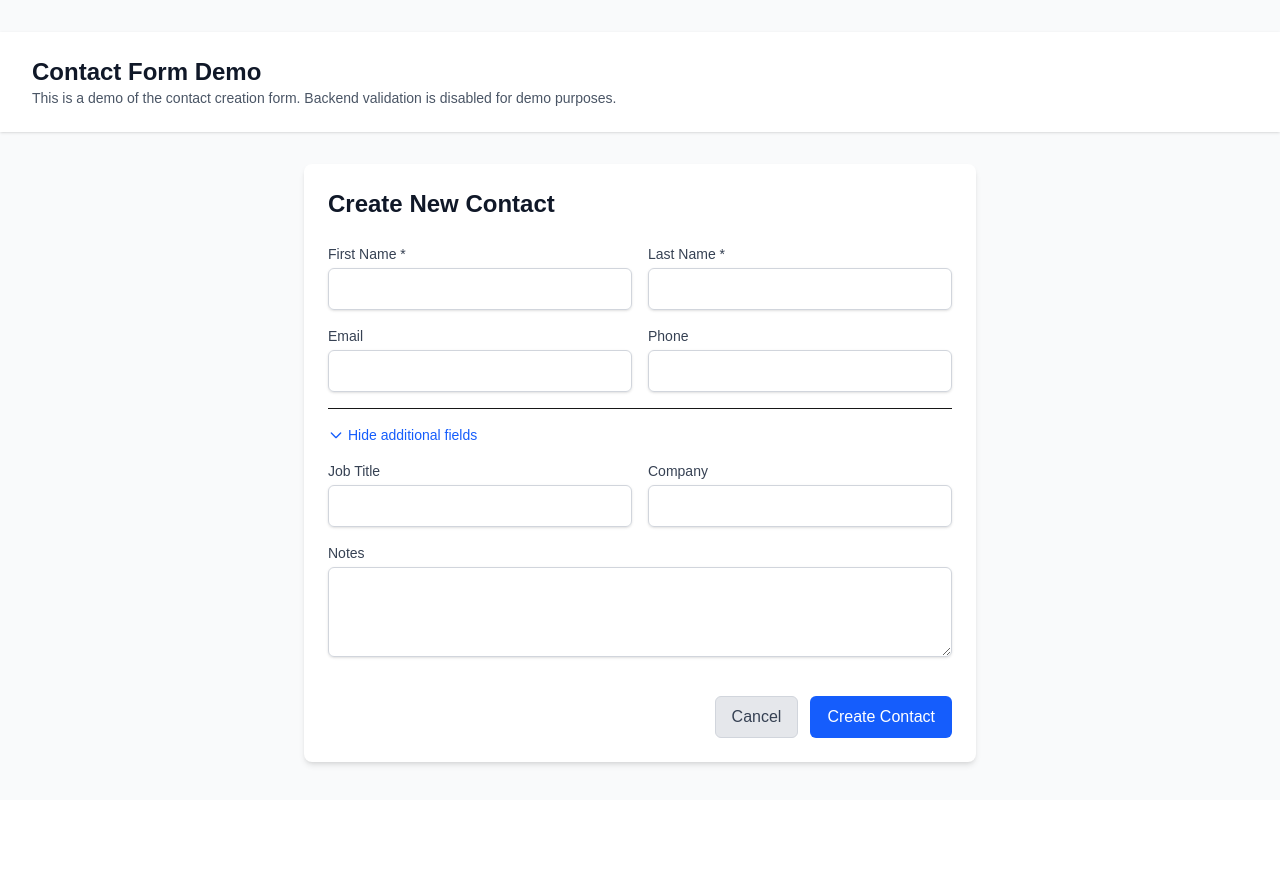
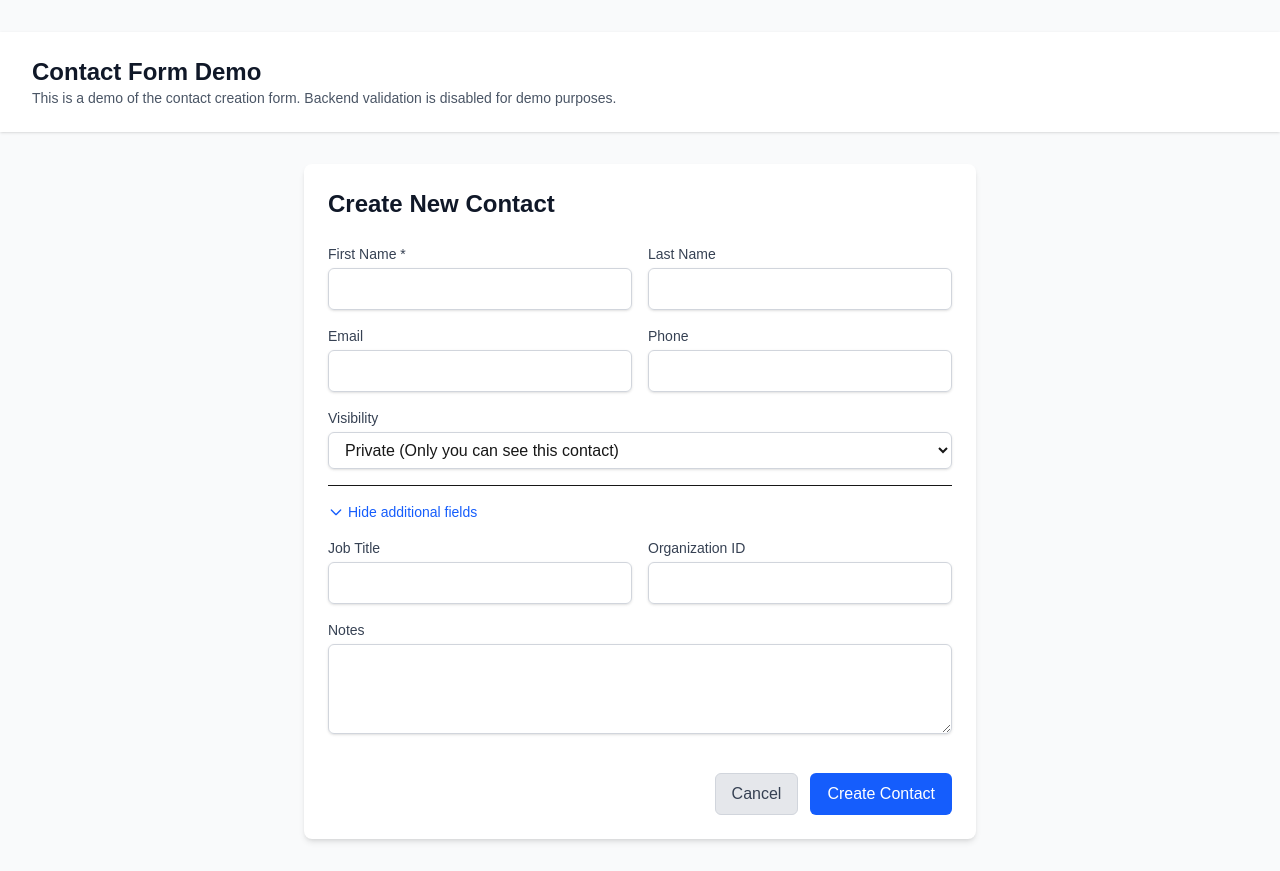
Before and after one commit to Nexlified/Recaller, a Next.js app in the folder frontend/: page /contact-form-demo in a window 1280 px wide. Both pictures are taken after a click on the button "Show additional fields". Before the commit the page ends 800 px from the top, so only its background shows below. Built offline with nearby package versions, Linux system fonts and the light colour scheme; no server answers.

Commit message:
Update Contact interface and service to support visibility settings
Co-authored-by: credevator <2756303+credevator@users.noreply.github.com>

```diff
--- a/frontend/src/app/contact-edit-delete-demo/page.tsx
+++ b/frontend/src/app/contact-edit-delete-demo/page.tsx
@@ -3,7 +3,7 @@
 import React, { useState } from 'react';
 import { ContactForm } from '@/components/contacts/ContactForm';
 import { ConfirmDialog } from '@/components/contacts/ConfirmDialog';
-import { Contact } from '@/services/contacts';
+import { Contact, ContactVisibility } from '@/services/contacts';
 
 export default function ContactEditDeleteDemo() {
   const [contacts, setContacts] = useState<Contact[]>([
@@ -13,12 +13,12 @@ export default function ContactEditDeleteDemo() {
       created_by_user_id: 1,
       first_name: 'John',
       last_name: 'Doe',
-      full_name: 'John Doe',
       email: 'john.doe@example.com',
       phone: '555-1234',
-      title: 'Software Engineer',
-      company: 'Tech Corp',
+      job_title: 'Software Engineer',
+      organization_id: 1,
       notes: 'Met at conference',
+      visibility: ContactVisibility.PRIVATE,
       is_active: true,
       created_at: '2024-01-01T00:00:00Z',
       updated_at: '2024-01-01T00:00:00Z',
@@ -29,12 +29,12 @@ export default function ContactEditDeleteDemo() {
       created_by_user_id: 1,
       first_name: 'Jane',
       last_name: 'Smith',
-      full_name: 'Jane Smith',
       email: 'jane.smith@example.com',
       phone: '555-5678',
-      title: 'Product Manager',
-      company: 'Innovation Inc',
+      job_title: 'Product Manager',
+      organization_id: 2,
       notes: 'Potential collaboration',
+      visibility: ContactVisibility.PUBLIC,
       is_active: true,
       created_at: '2024-01-02T00:00:00Z',
       updated_at: '2024-01-02T00:00:00Z',
@@ -153,22 +153,22 @@ export default function ContactEditDeleteDemo() {
                         <div className="flex-shrink-0">
                           <div className="h-10 w-10 rounded-full bg-gray-300 flex items-center justify-center">
                             <span className="text-sm font-medium text-gray-700">
-                              {contact.first_name.charAt(0)}{contact.last_name.charAt(0)}
+                              {contact.first_name.charAt(0)}{contact.last_name?.charAt(0) || ''}
                             </span>
                           </div>
                         </div>
                         <div className="ml-4">
                           <div className="text-sm font-medium text-gray-900">
-                            {contact.full_name}
+                            {contact.first_name} {contact.last_name}
                           </div>
                           <div className="text-sm text-gray-500">
                             {contact.email && <span>{contact.email}</span>}
                             {contact.email && contact.phone && <span> • </span>}
                             {contact.phone && <span>{contact.phone}</span>}
                           </div>
-                          {contact.company && (
+                          {contact.job_title && (
                             <div className="text-sm text-gray-500">
-                              {contact.title && `${contact.title} at `}{contact.company}
+                              {contact.job_title}
                             </div>
                           )}
                         </div>
--- a/frontend/src/components/contacts/ContactForm.tsx
+++ b/frontend/src/components/contacts/ContactForm.tsx
@@ -1,7 +1,7 @@
 'use client';
 
 import React, { useState } from 'react';
-import { ContactCreate, Contact } from '../../services/contacts';
+import { ContactCreate, Contact, ContactVisibility } from '../../services/contacts';
 import contactsService from '../../services/contacts';
 
 interface ContactFormProps {
@@ -25,12 +25,12 @@ export const ContactForm: React.FC<ContactFormProps> = ({ onSuccess, onCancel, d
   const [formData, setFormData] = useState<ContactCreate>({
     first_name: editingContact?.first_name || '',
     last_name: editingContact?.last_name || '',
-    full_name: editingContact?.full_name || '',
     email: editingContact?.email || '',
     phone: editingContact?.phone || '',
-    title: editingContact?.title || '',
-    company: editingContact?.company || '',
+    job_title: editingContact?.job_title || '',
+    organization_id: editingContact?.organization_id || undefined,
     notes: editingContact?.notes || '',
+    visibility: editingContact?.visibility || ContactVisibility.PRIVATE,
     is_active: editingContact?.is_active ?? true,
   });
 
@@ -38,14 +38,9 @@ export const ContactForm: React.FC<ContactFormProps> = ({ onSuccess, onCancel, d
   const [isSubmitting, setIsSubmitting] = useState(false);
   const [isExpanded, setIsExpanded] = useState(false);
 
-  // Update full_name when first_name or last_name changes
-  const updateFormData = (field: keyof ContactCreate, value: string | boolean) => {
+  // Update form data
+  const updateFormData = (field: keyof ContactCreate, value: string | boolean | ContactVisibility | number | undefined) => {
     const newData = { ...formData, [field]: value };
-
-    if (field === 'first_name' || field === 'last_name') {
-      newData.full_name = `${newData.first_name} ${newData.last_name}`.trim();
-    }
-
     setFormData(newData);
 
     // Clear field-specific error when user starts typing
@@ -60,10 +55,6 @@ export const ContactForm: React.FC<ContactFormProps> = ({ onSuccess, onCancel, d
     // Required field validation
     if (!formData.first_name.trim()) {
       newErrors.first_name = 'First name is required';
-    }
-
-    if (!formData.last_name.trim()) {
-      newErrors.last_name = 'Last name is required';
     }
 
     // Email validation
@@ -122,14 +113,21 @@ export const ContactForm: React.FC<ContactFormProps> = ({ onSuccess, onCancel, d
 
       if (demoMode) {
         // In demo mode, just simulate success
-        const mockContact = {
+        const mockContact: Contact = {
           id: isEditing ? editingContact!.id : Date.now(),
           tenant_id: isEditing ? editingContact!.tenant_id : 1,
           created_by_user_id: isEditing ? editingContact!.created_by_user_id : 1,
-          ...formData,
+          first_name: formData.first_name,
+          last_name: formData.last_name,
+          email: formData.email,
+          phone: formData.phone,
+          job_title: formData.job_title,
+          organization_id: formData.organization_id,
+          notes: formData.notes,
+          visibility: formData.visibility || ContactVisibility.PRIVATE,
+          is_active: formData.is_active ?? true,
           created_at: isEditing ? editingContact!.created_at : new Date().toISOString(),
           updated_at: isEditing ? new Date().toISOString() : undefined,
-          is_active: true,
         };
 
         if (onSuccess) {
@@ -154,12 +152,12 @@ export const ContactForm: React.FC<ContactFormProps> = ({ onSuccess, onCancel, d
         setFormData({
           first_name: '',
           last_name: '',
-          full_name: '',
           email: '',
           phone: '',
-          title: '',
-          company: '',
+          job_title: '',
+          organization_id: undefined,
           notes: '',
+          visibility: ContactVisibility.PRIVATE,
           is_active: true,
         });
       }
@@ -218,12 +216,12 @@ export const ContactForm: React.FC<ContactFormProps> = ({ onSuccess, onCancel, d
 
           <div>
             <label htmlFor="last_name" className="block text-sm font-medium text-gray-700 mb-1">
-              Last Name *
+              Last Name
             </label>
             <input
               type="text"
               id="last_name"
-              value={formData.last_name}
+              value={formData.last_name || ''}
               onChange={(e) => updateFormData('last_name', e.target.value)}
               className={`w-full px-3 py-2 border rounded-md shadow-sm focus:outline-none focus:ring-2 focus:ring-blue-500 ${
                 errors.last_name ? 'border-red-300' : 'border-gray-300'
@@ -244,7 +242,7 @@ export const ContactForm: React.FC<ContactFormProps> = ({ onSuccess, onCancel, d
             <input
               type="email"
               id="email"
-              value={formData.email}
+              value={formData.email || ''}
               onChange={(e) => updateFormData('email', e.target.value)}
               className={`w-full px-3 py-2 border rounded-md shadow-sm focus:outline-none focus:ring-2 focus:ring-blue-500 ${
                 errors.email ? 'border-red-300' : 'border-gray-300'
@@ -263,7 +261,7 @@ export const ContactForm: React.FC<ContactFormProps> = ({ onSuccess, onCancel, d
             <input
               type="tel"
               id="phone"
-              value={formData.phone}
+              value={formData.phone || ''}
               onChange={(e) => updateFormData('phone', e.target.value)}
               className={`w-full px-3 py-2 border rounded-md shadow-sm focus:outline-none focus:ring-2 focus:ring-blue-500 ${
                 errors.phone ? 'border-red-300' : 'border-gray-300'
@@ -274,6 +272,23 @@ export const ContactForm: React.FC<ContactFormProps> = ({ onSuccess, onCancel, d
               <p className="mt-1 text-sm text-red-600">{errors.phone}</p>
             )}
           </div>
+        </div>
+
+        {/* Visibility Field */}
+        <div>
+          <label htmlFor="visibility" className="block text-sm font-medium text-gray-700 mb-1">
+            Visibility
+          </label>
+          <select
+            id="visibility"
+            value={formData.visibility}
+            onChange={(e) => updateFormData('visibility', e.target.value as ContactVisibility)}
+            className="w-full px-3 py-2 border border-gray-300 rounded-md shadow-sm focus:outline-none focus:ring-2 focus:ring-blue-500"
+            disabled={isSubmitting}
+          >
+            <option value={ContactVisibility.PRIVATE}>Private (Only you can see this contact)</option>
+            <option value={ContactVisibility.PUBLIC}>Public (Visible to all users in your organization)</option>
+          </select>
         </div>
 
         {/* Expandable Additional Fields */}
@@ -300,28 +315,31 @@ export const ContactForm: React.FC<ContactFormProps> = ({ onSuccess, onCancel, d
             <div className="space-y-4">
               <div className="grid grid-cols-1 md:grid-cols-2 gap-4">
                 <div>
-                  <label htmlFor="title" className="block text-sm font-medium text-gray-700 mb-1">
+                  <label htmlFor="job_title" className="block text-sm font-medium text-gray-700 mb-1">
                     Job Title
                   </label>
                   <input
                     type="text"
-                    id="title"
-                    value={formData.title}
-                    onChange={(e) => updateFormData('title', e.target.value)}
+                    id="job_title"
+                    value={formData.job_title || ''}
+                    onChange={(e) => updateFormData('job_title', e.target.value)}
                     className="w-full px-3 py-2 border border-gray-300 rounded-md shadow-sm focus:outline-none focus:ring-2 focus:ring-blue-500"
                     disabled={isSubmitting}
                   />
                 </div>
 
                 <div>
-                  <label htmlFor="company" className="block text-sm font-medium text-gray-700 mb-1">
-                    Company
+                  <label htmlFor="organization_id" className="block text-sm font-medium text-gray-700 mb-1">
+                    Organization ID
                   </label>
                   <input
-                    type="text"
-                    id="company"
-                    value={formData.company}
-                    onChange={(e) => updateFormData('company', e.target.value)}
+                    type="number"
+                    id="organization_id"
+                    value={formData.organization_id || ''}
+                    onChange={(e) => {
+                      const value = e.target.value;
+                      updateFormData('organization_id', value ? parseInt(value) : undefined);
+                    }}
                     className="w-full px-3 py-2 border border-gray-300 rounded-md shadow-sm focus:outline-none focus:ring-2 focus:ring-blue-500"
                     disabled={isSubmitting}
                   />
@@ -335,7 +353,7 @@ export const ContactForm: React.FC<ContactFormProps> = ({ onSuccess, onCancel, d
                 <textarea
                   id="notes"
                   rows={3}
-                  value={formData.notes}
+                  value={formData.notes || ''}
                   onChange={(e) => updateFormData('notes', e.target.value)}
                   className="w-full px-3 py-2 border border-gray-300 rounded-md shadow-sm focus:outline-none focus:ring-2 focus:ring-blue-500"
                   disabled={isSubmitting}
--- a/frontend/src/services/contacts.ts
+++ b/frontend/src/services/contacts.ts
@@ -1,17 +1,22 @@
 import api from './api';
+
+export enum ContactVisibility {
+  PRIVATE = "private",
+  PUBLIC = "public"
+}
 
 export interface Contact {
   id: number;
   tenant_id: number;
   created_by_user_id: number;
   first_name: string;
-  last_name: string;
-  full_name: string;
+  last_name?: string;
   email?: string;
   phone?: string;
-  title?: string;
-  company?: string;
+  job_title?: string;
+  organization_id?: number;
   notes?: string;
+  visibility: ContactVisibility;
   is_active: boolean;
   created_at: string;
   updated_at?: string;
@@ -19,25 +24,25 @@ export interface Contact {
 
 export interface ContactCreate {
   first_name: string;
-  last_name: string;
-  full_name: string;
+  last_name?: string;
   email?: string;
   phone?: string;
-  title?: string;
-  company?: string;
+  job_title?: string;
+  organization_id?: number;
   notes?: string;
+  visibility?: ContactVisibility;
   is_active?: boolean;
 }
 
 export interface ContactUpdate {
   first_name?: string;
   last_name?: string;
-  full_name?: string;
   email?: string;
   phone?: string;
-  title?: string;
-  company?: string;
+  job_title?: string;
+  organization_id?: number;
   notes?: string;
+  visibility?: ContactVisibility;
   is_active?: boolean;
 }
 
@@ -53,6 +58,11 @@ class ContactsService {
     return response.data;
   }
 
+  async getPublicContacts(skip: number = 0, limit: number = 100): Promise<Contact[]> {
+    const response = await api.get<Contact[]>(`/contacts/public/?skip=${skip}&limit=${limit}`);
+    return response.data;
+  }
+
   async getContact(contactId: number): Promise<Contact> {
     const response = await api.get<Contact>(`/contacts/${contactId}`);
     return response.data;
@@ -65,6 +75,11 @@ class ContactsService {
 
   async updateContact(contactId: number, contactData: ContactUpdate): Promise<Contact> {
     const response = await api.put<Contact>(`/contacts/${contactId}`, contactData);
+    return response.data;
+  }
+
+  async updateContactVisibility(contactId: number, visibility: ContactVisibility): Promise<Contact> {
+    const response = await api.patch<Contact>(`/contacts/${contactId}/visibility`, visibility);
     return response.data;
   }
 
```
Also changed, not shown: frontend/src/app/contacts/page.tsx (+5 -5 lines).
